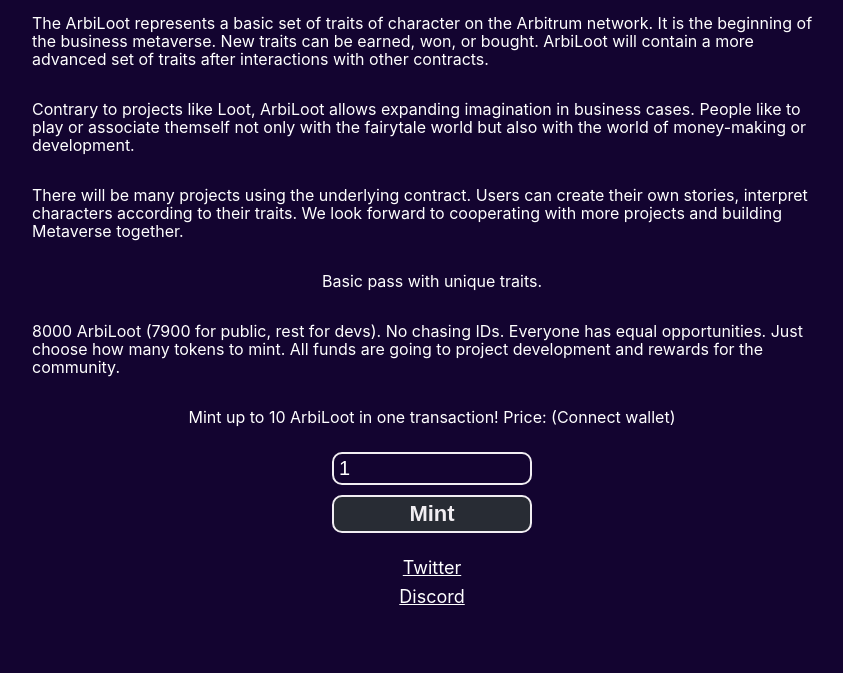
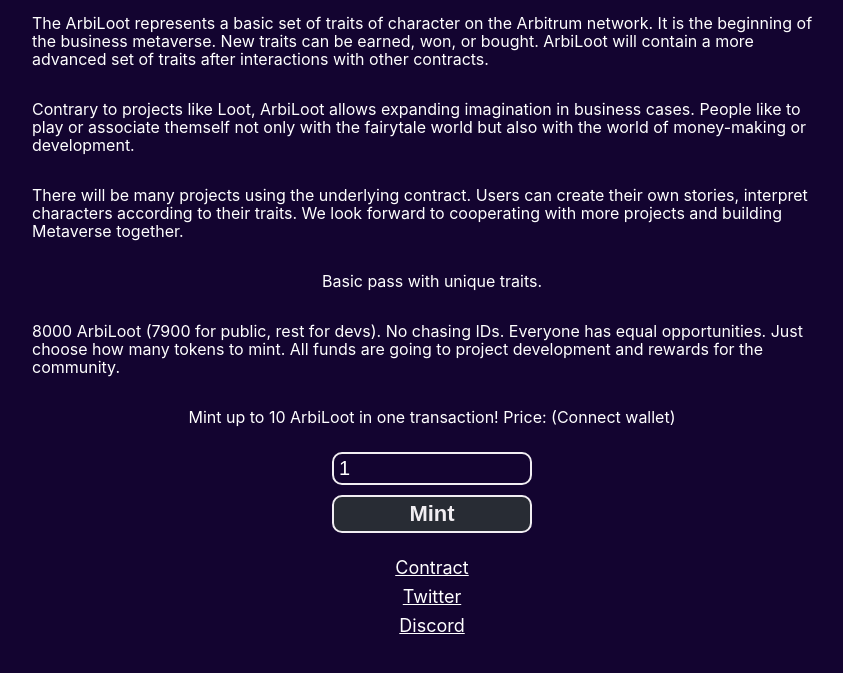
Before and after one commit to ArbiLoot/nft, a plain HTML site: page index.html in a window 1280 px wide. Shown: the part 197-870 px from the top of the page, without its empty margins (208-1051 px from the left). Drawn offline with nearby package versions, Linux system fonts and the light colour scheme; a script that the page names is missing.

Commit message:
Update index.html

```diff
--- a/index.html
+++ b/index.html
@@ -29,6 +29,7 @@
         <input id="tokenId" placeholder="Enter NFT amount" value="1" />
         <button id="mint" class="bubbly-button">Mint</button>
       </div>
+      <a target="_blank" href="https://arbiscan.io/address/0x1899434830318edb494f61a365be7e222183ab93#code">Contract</a>
       <a target="_blank" href="https://twitter.com/ArbitrumLoot">Twitter</a>
       <a target="_blank" href="https://discord.gg/hxzhv9yDVg">Discord</a>
     </div>
```
